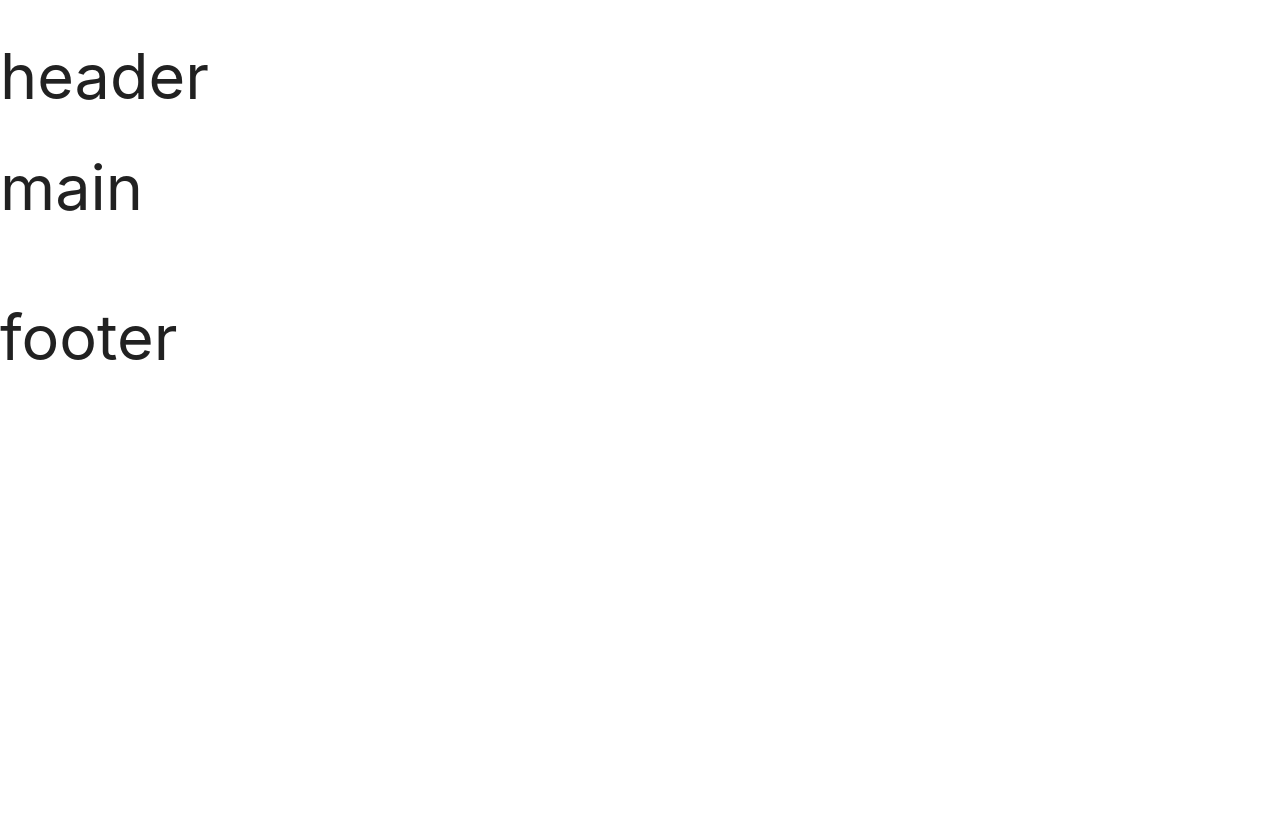
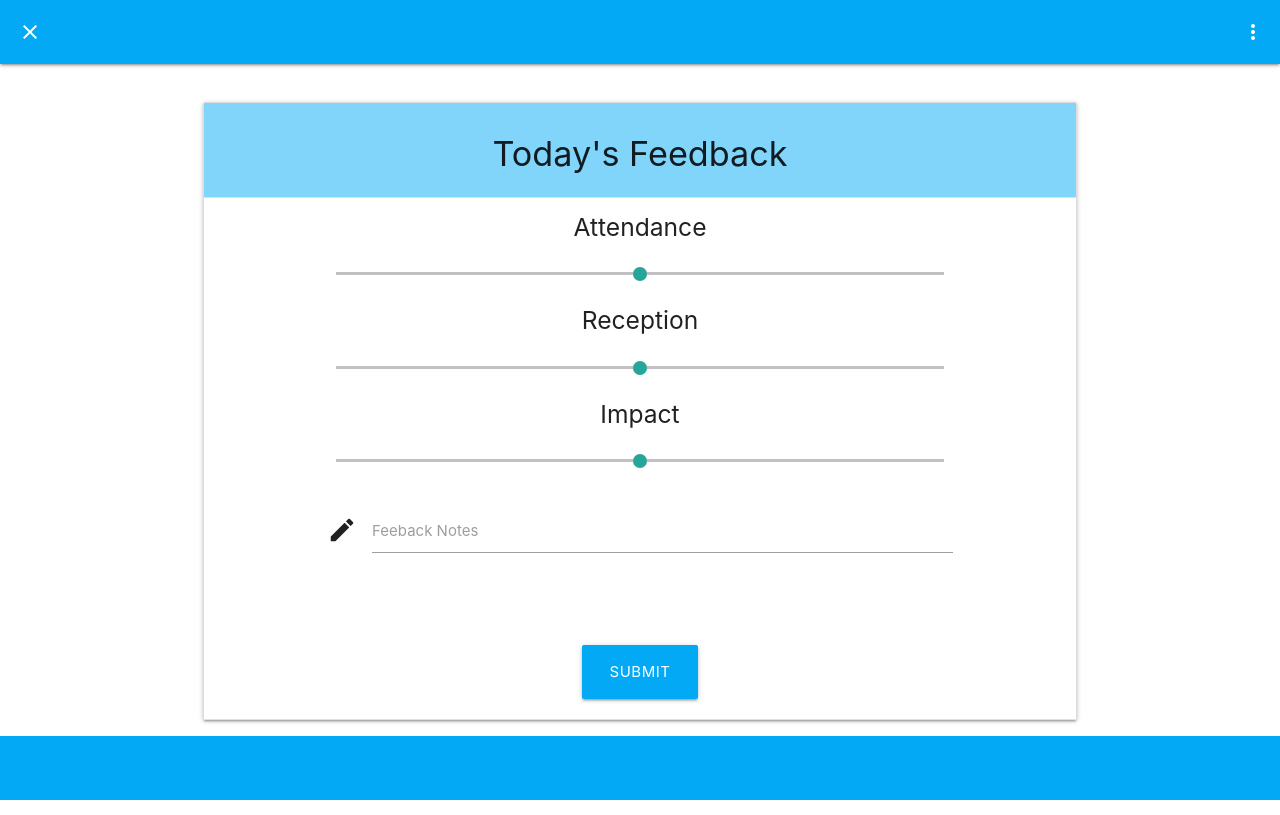
Before and after one commit to PPM-Fi/cepf, a Django app: page /feedback in a window 1280 px wide. Before the commit the page ends 360 px from the top, so only its background shows below. Run offline with Django 3.2, Linux system fonts and the light colour scheme; the visitor is signed in with stand-in values (Sample User, id 1).

Commit message:
Feedback Form

```diff
--- a/src/templates/feedback.html
+++ b/src/templates/feedback.html
@@ -7,15 +7,84 @@
 
 {% block content %}
 <header>
-<h1>header</h1>
+    <!-- Top Navbar -->
+    <div class="navbar-fixed">
+      <nav>
+        <div class="nav-wrapper light-blue">
+          <a href="{% url 'calendar' %}" class="sidenav-trigger show-on-large"><i class="material-icons">close</i></a>
+            <ul class="right">
+              <li><a class="dropdown-trigger" href="#!" data-target="dropdown1"><i class="material-icons">more_vert</i></a></li>
+            </ul>
+        </div>
+      </nav>
+    </div>
 </header>
 
 <main>
- <h1>main</h1>
+  <!-- Feeback Form -->
+  <div class="container">
+    <div class="row">
+      <div class="col s12 m12 l12">
+        <ul class="collapsible collection with-header">
+          <li class="collection-header light-blue lighten-3">
+            <h4 class="center-align">Today's Feedback</h4>
+          </li>
+
+          <li>
+              <h5 class="center-align">Attendance</h5>
+                <form action="#" class="container">
+                  <p class="range-field">
+                    <input type="range" id="test5" min="0" max="10" />
+                  </p>
+                </form>
+          </li>
+
+          <li>
+              <h5 class="center-align">Reception</h5>
+                <form action="#" class="container">
+                  <p class="range-field">
+                    <input type="range" id="test5" min="0" max="10" />
+                  </p>
+                </form>
+          </li>
+
+          <li>
+              <h5 class="center-align">Impact</h5>
+                <form action="#" class="container">
+                  <p class="range-field">
+                    <input type="range" id="test5" min="0" max="10" />
+                  </p>
+                </form>
+          </li>
+
+          <div class="row">
+            <form class="container">
+              <div class="row">
+                <div class="input-field col s12">
+                   <i class="material-icons prefix">mode_edit</i>
+                  <textarea id="textarea1" class="materialize-textarea"></textarea>
+                  <label for="textarea1">Feeback Notes</label>
+                </div>
+              </div>
+            </form>
+          </div>
+
+          <div class="row">
+            <<form class="container center-align">
+              <button class="waves-effect waves-light light-blue btn-large" type="submit">Submit</button>
+            </form>
+          </div>
+
+        </<ul>
+      </div>
+    </div>
+  </div>
 </main>
 
 <footer>
-<h1>footer</h1>
+  <div class="footer-fixed">
+    <nav class="z-depth-0 light-blue"></nav>
+  </div>
 </footer>
 {% endblock %}
 
```
